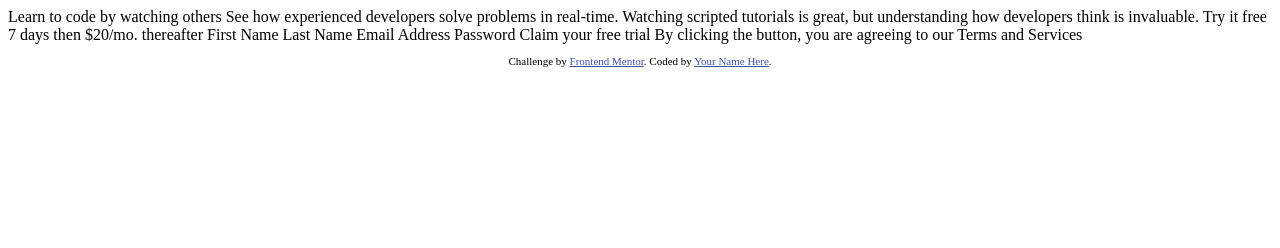
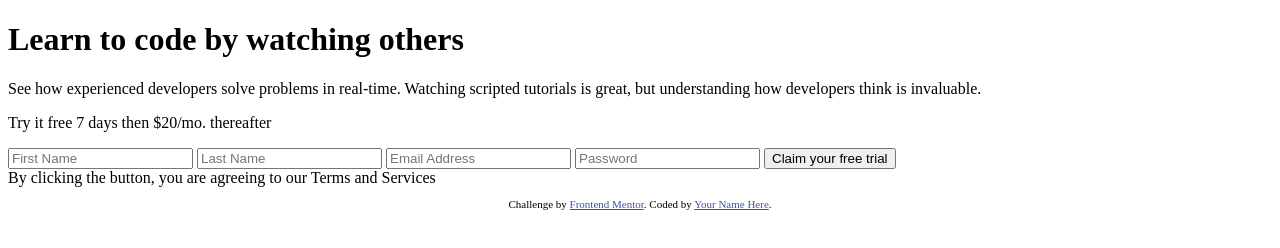
Before and after one commit to t13cedesign/09_intro-component-with-signup-form-master, a plain HTML site: page index.html in a window 1280 px wide. Drawn offline with Linux system fonts and the light colour scheme.

Commit message:
html 90%

```diff
--- a/index.html
+++ b/index.html
@@ -15,20 +15,36 @@
   </style>
 </head>
 <body>
+  <main class="container">
+    <div class="container__info">
+      <h1>
+        Learn to code by watching others
+      </h1>
+      <p>
+        See how experienced developers solve problems in real-time. Watching scripted tutorials is great,
+        but understanding how developers think is invaluable.
+      </p>
+    </div>
+    <div class="container__offer">
+      <section class="offer__price">
+        <p>
+          Try it free 7 days then $20/mo. thereafter
+        </p>
+      </section>
+      <section class="offer__form">
+        <div class="form" id="formulario">
+          <form action="/">
+            <input type="text" name="First Name" id="first" placeholder="First Name">
+            <input type="text" name="Last Name" id="last" placeholder="Last Name">
+            <input type="email" name="Email Address" id="email" placeholder="Email Address">
+            <input type="text" name="Password" id="pass" placeholder="Password">
+            <input type="submit" name="submit" id="submit" value="Claim your free trial">
+          </form>
+        </div>
+      </section>
+    </div>
+  </main>
 
-  Learn to code by watching others
-
-  See how experienced developers solve problems in real-time. Watching scripted tutorials is great,
-  but understanding how developers think is invaluable.
-
-  Try it free 7 days then $20/mo. thereafter
-
-  First Name
-  Last Name
-  Email Address
-  Password
-
-  Claim your free trial
 
   By clicking the button, you are agreeing to our Terms and Services
 
--- a/style.css
+++ b/style.css
@@ -0,0 +1,32 @@
+@import url('https://fonts.googleapis.com/css2?family=Poppins:wght@400;500;600;700&display=swap');
+
+:root {
+  --primary01: hsl(0, 100%, 74%);
+  --primary02: hsl(154, 59%, 51%);
+  --accent: hsl(248, 32%, 49%);
+  --neutral01: hsl(249, 10%, 26%);
+  --neutral02: hsl(246, 25%, 77%);
+}
+
+html {
+  box-sizing: border-box;
+  font-size: 10px;
+}
+
+*,
+*:before,
+*:after, h1, h2, h3, h4, h5, h4 , h5, h6 {
+  box-sizing: inherit;
+  margin: 0;
+  padding: 0;
+}
+
+body {
+  /* max-width: 1440px; */
+  margin: 0 auto;
+  color: var(--primary01);
+  font-family: 'Poppins', sans-serif;
+    font-size: 1.6rem;
+    font-weight: 400;
+    letter-spacing: -0.1px;
+}
```
